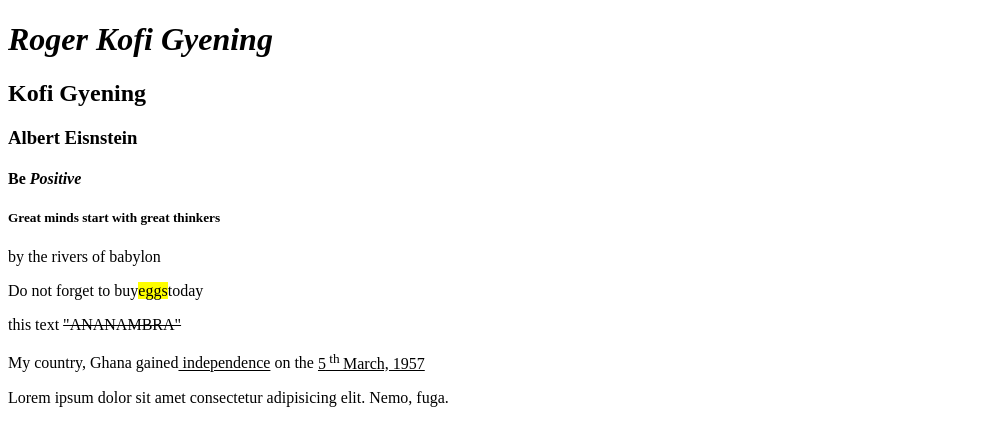
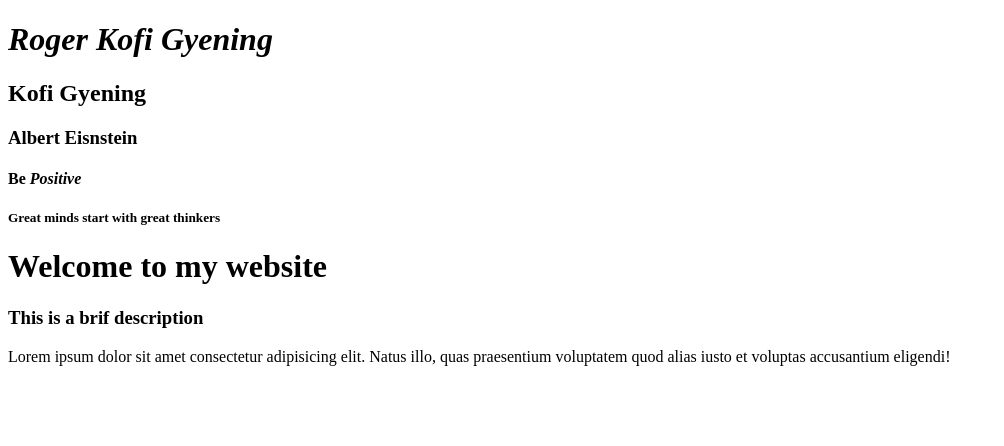
Before and after one commit to Rogergyening/Wizard, a plain HTML site: page index.html in a window 1280 px wide. Shown: the whole page, without its empty margins (0-1004 px from the left). Drawn offline with Linux system fonts and the light colour scheme.

Commit message:
Starting my Website

```diff
--- a/index.html
+++ b/index.html
@@ -11,10 +11,13 @@
     <h3>Albert Eisnstein</h3>
     <h4> Be<em> Positive</em> </h4>
     <h5> Great minds start with great thinkers </h5>
-    <p> <smal> by the rivers of babylon</smal> </p>
-   <p>Do not forget to buy<mark>eggs</mark>today</p>
+    <!-- <p> <smal> by the rivers of babylon</smal> </p>
+  < <p>Do not forget to buy<mark>eggs</mark>today</p>
    <p>this text <del> "ANANAMBRA"</del></p>
    <P> My country, Ghana gained<ins> independence</ins> on the <ins> 5<sup> th </sup> March, 1957</ins> </P>
-   <p>Lorem ipsum dolor sit amet consectetur adipisicing elit. Nemo, fuga.</p>
+   <p>Lorem ipsum dolor sit amet consectetur adipisicing elit. Nemo, fuga.</p> -->
                 </body>
+                <h1>Welcome to my website</h1>
+                <h3>This is a brif description</h3>
+                <p>Lorem ipsum dolor sit amet consectetur adipisicing elit. Natus illo, quas praesentium voluptatem quod alias iusto et voluptas accusantium eligendi!</p>
 </html>
```
Also changed, not shown: style.css (added).
